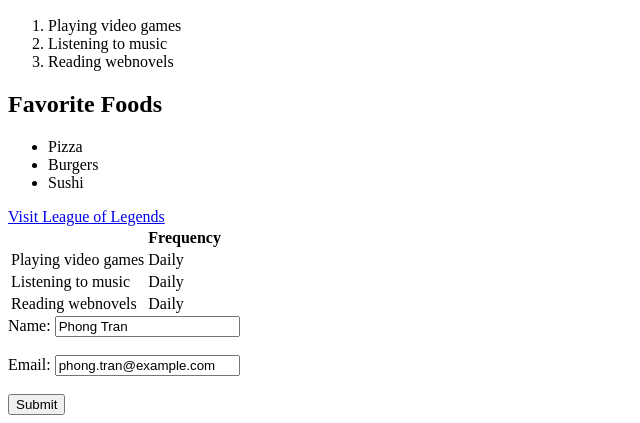
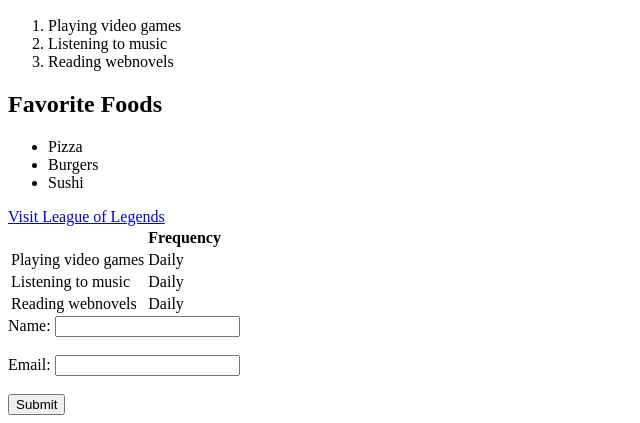
Before and after one commit to Ristoona/websivuston_kehittaminen_syksy2026, a plain HTML site: page ws_01/index.html in a window 1280 px wide. Shown: the part 768-1191 px from the top of the page, without its empty margins (0-640 px from the left). Drawn offline with Linux system fonts and the light colour scheme.

Commit message:
Remove default values from name and email input fields in the form

```diff
--- a/ws_01/index.html
+++ b/ws_01/index.html
@@ -42,9 +42,9 @@
 </table>
 <form>
     <label for="name">Name:</label>
-    <input type="text" id="name" name="name" value="Phong Tran"><br><br>
+    <input type="text" id="name" name="name"><br><br>
     <label for="email">Email:</label>
-    <input type="email" id="email" name="email" value="phong.tran@example.com"><br><br>
+    <input type="email" id="email" name="email"><br><br>
     <input type="submit" value="Submit">
 </form>
 </body>
```
